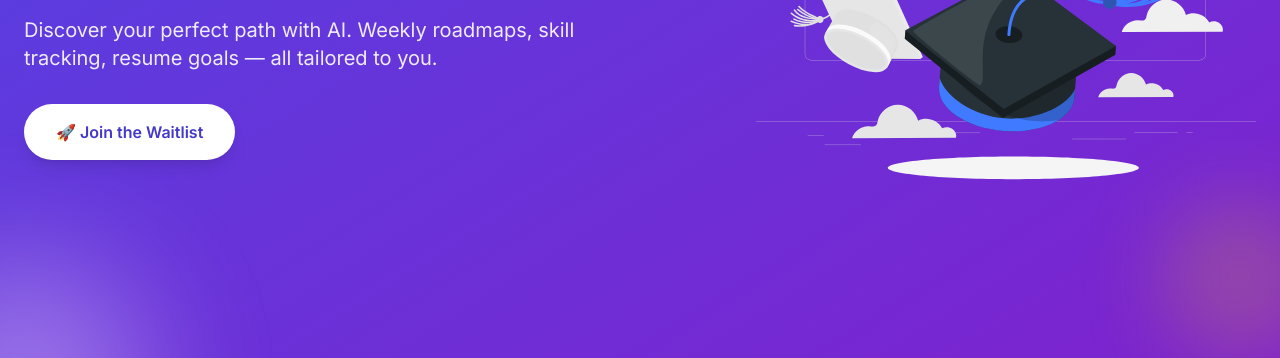
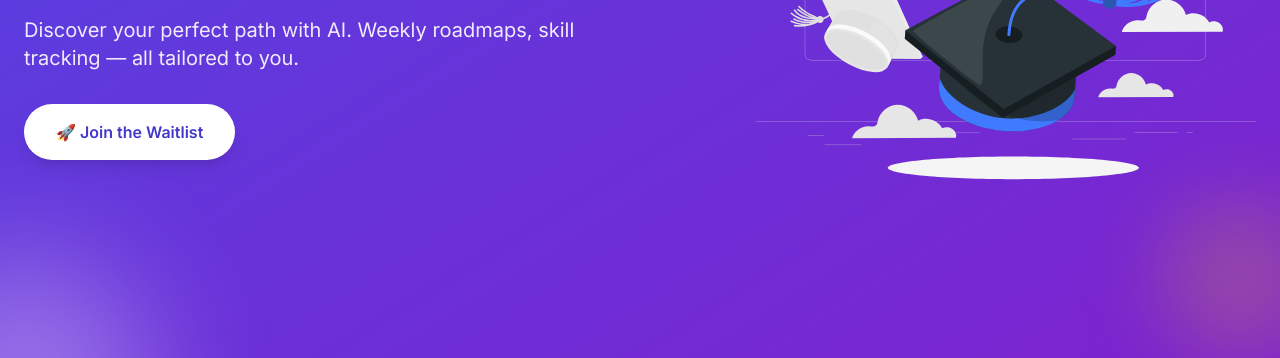
Before and after one commit to SamirDhanegave/SkillStack, a plain HTML site: page index.html in a window 1280 px wide. Shown: the part 442-800 px from the top of the page. Drawn offline with nearby package versions, Linux system fonts and the light colour scheme.

Commit message:
index.html

```diff
--- a/index.html
+++ b/index.html
@@ -46,7 +46,7 @@
           <span class="text-yellow-300">GradMap Has Your Back.</span>
         </h1>
         <p class="text-lg md:text-xl text-white/90 mb-8">
-          Discover your perfect path with AI. Weekly roadmaps, skill tracking, resume goals — all tailored to you.
+          Discover your perfect path with AI. Weekly roadmaps, skill tracking — all tailored to you.
         </p>
         <a href="waitlist.html" class="inline-block bg-white text-indigo-700 px-8 py-4 rounded-full font-semibold shadow-lg hover:bg-indigo-100 transition-all duration-300">
           🚀 Join the Waitlist
```
